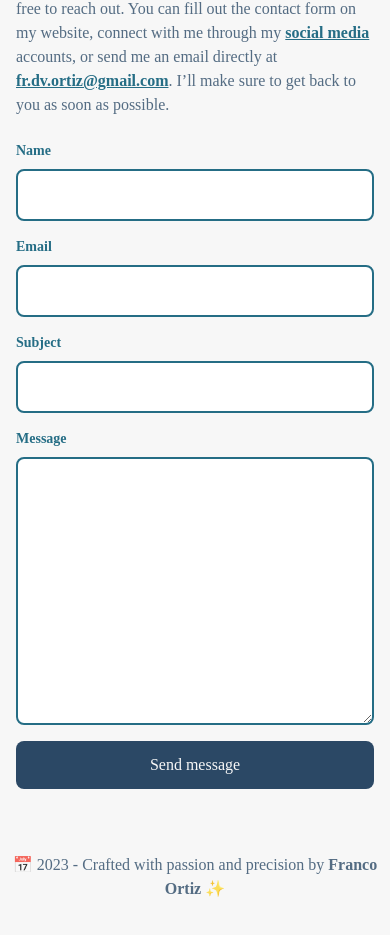
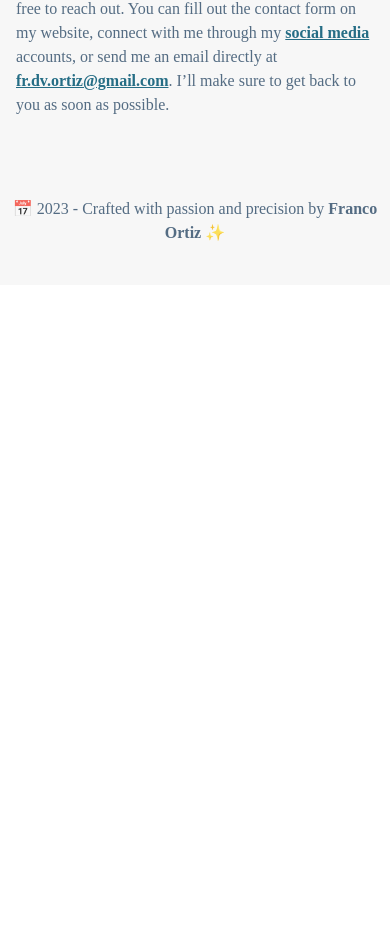
Before and after one commit to Pakvothe/portfolio-v2, a React (Vite) app: page / in a window 390 px wide. Shown: the part 4113-5048 px from the top of the page. After the commit the page ends 4398 px from the top, so only its background shows below. Built offline with nearby package versions, Linux system fonts and the light colour scheme; no server answers.

Commit message:
feat(portfolio): remove old contact form, add minor changes

```diff
--- a/index.html
+++ b/index.html
@@ -18,10 +18,6 @@
     <meta
       property="og:url"
       content="https://pakvothe.github.io/portfolio-v2/"
-    />
-    <meta
-      http-equiv="Permissions-Policy"
-      content="geolocation=(), microphone=(), camera=()"
     />
     <link rel="apple-touch-icon" sizes="180x180" href="/apple-touch-icon.png" />
     <link rel="icon" type="image/png" sizes="32x32" href="/favicon-32x32.png" />
@@ -81,7 +77,6 @@
     <meta name="apple-mobile-web-app-status-bar-style" content="black" />
     <link rel="canonical" href="https://franco-ortiz.com" />
     <meta http-equiv="X-Content-Type-Options" content="nosniff" />
-    <meta http-equiv="X-Frame-Options" content="SAMEORIGIN" />
     <meta
       http-equiv="Content-Security-Policy"
       content="default-src 'self'; img-src 'self' https: data:; script-src 'self' 'unsafe-inline' 'unsafe-eval'; style-src 'self' 'unsafe-inline' https://fonts.googleapis.com; font-src 'self' https://fonts.gstatic.com;"
--- a/src/components/contact.tsx
+++ b/src/components/contact.tsx
@@ -30,74 +30,6 @@ export const ContactSection: FC = () => {
         </a>
         . I’ll make sure to get back to you as soon as possible.
       </p>
-
-      <form
-        action={import.meta.env.VITE_FORM_URL}
-        method="POST"
-        encType="multipart/form-data"
-      >
-        <div className="grid md:grid-cols-2 gap-4 w-full py-2">
-          <div className="flex flex-col">
-            <label
-              id="name-label"
-              className="text-sm mb-2 font-semibold text-primary"
-            >
-              Name
-            </label>
-            <input
-              aria-labelledby="name-label"
-              className="border-2 rounded-lg p-3 flex border-primary focus:border-accent focus:outline-none"
-              type="text"
-              name="name"
-            />
-          </div>
-          <div className="flex flex-col">
-            <label
-              id="email-label"
-              className="text-sm mb-2 font-semibold text-primary"
-            >
-              Email
-            </label>
-            <input
-              aria-labelledby="email-label"
-              className="border-2 rounded-lg p-3 flex border-primary focus:border-accent focus:outline-none"
-              type="email"
-              name="email"
-            />
-          </div>
-        </div>
-        <div className="flex flex-col py-2">
-          <label
-            id="subject-label"
-            className="text-sm mb-2 font-semibold text-primary"
-          >
-            Subject
-          </label>
-          <input
-            aria-labelledby="subject-label"
-            className="border-2 rounded-lg p-3 flex border-primary focus:border-accent focus:outline-none"
-            type="text"
-            name="subject"
-          />
-        </div>
-        <div className="flex flex-col py-2">
-          <label
-            id="message-label"
-            className="text-sm mb-2 font-semibold text-primary"
-          >
-            Message
-          </label>
-          <textarea
-            aria-labelledby="message-label"
-            className="w-[100%] border-2 rounded-lg p-3 flex border-primary focus:border-accent focus:outline-none"
-            name="message"
-            rows={10}
-          />
-        </div>
-        <button className="mt-2 bg-secondary w-full p-3 rounded-lg text-background hover:bg-primary">
-          Send message
-        </button>
-      </form>
     </div>
   );
 };
```
Also changed, not shown: 2 other files (tests, documents, lock files or other folders).
